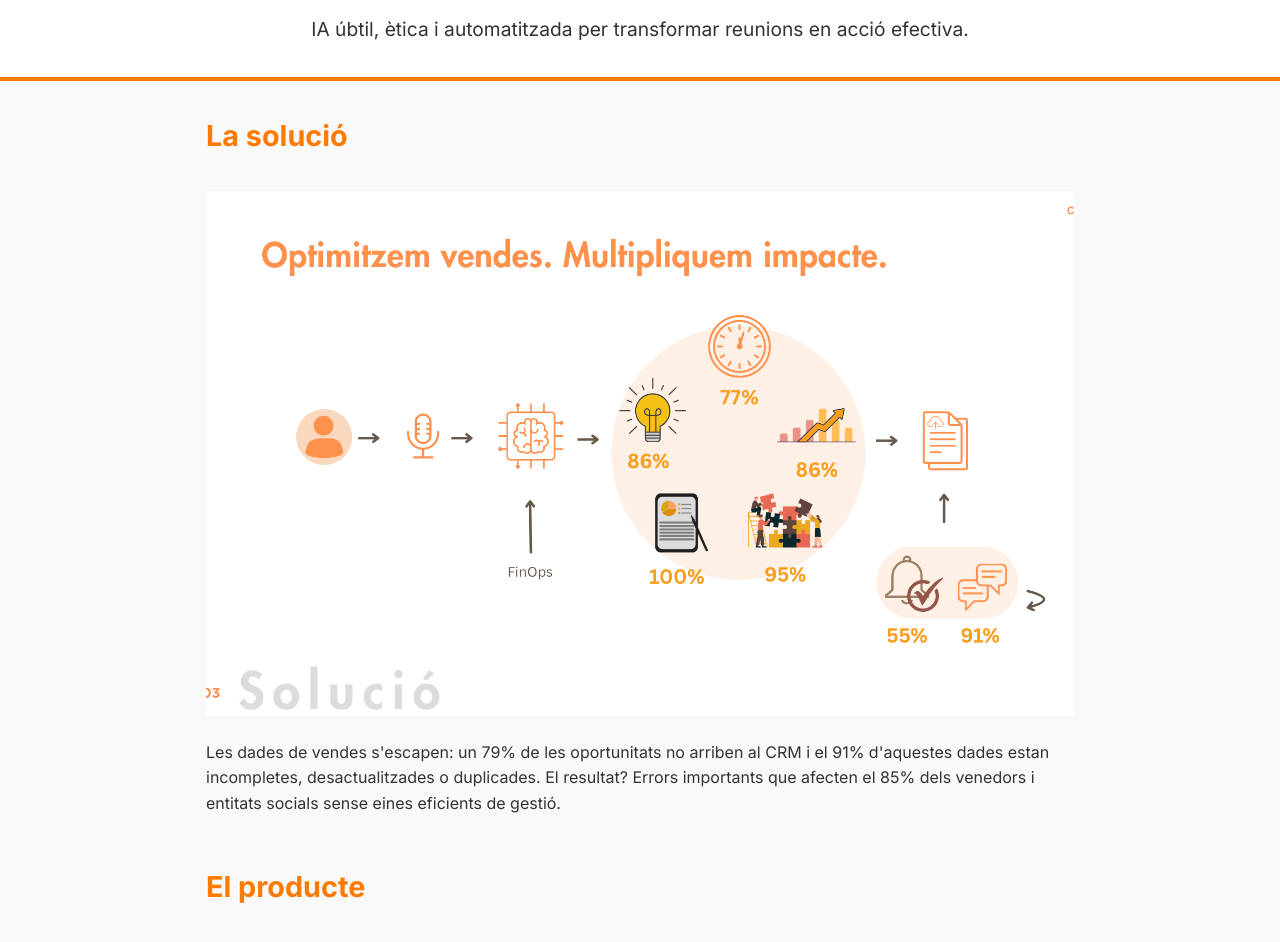
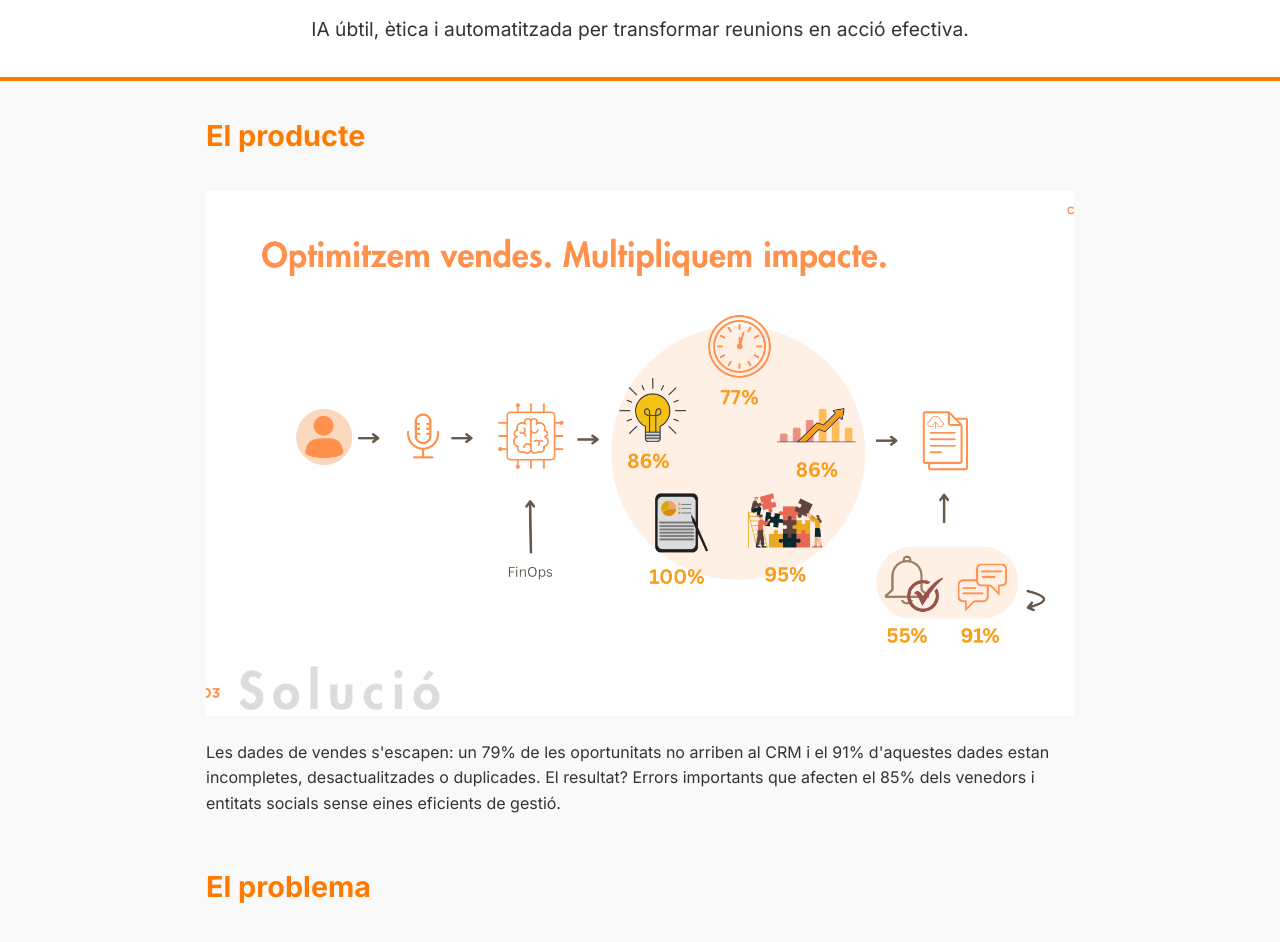
Before and after one commit to ChronAI2025/chronai, a plain HTML site: page index.html in a window 1280 px wide. Shown: the part 90-1032 px from the top of the page. Drawn offline with Linux system fonts and the light colour scheme.

Commit message:
Update index.html

```diff
--- a/index.html
+++ b/index.html
@@ -17,13 +17,13 @@
 
   <main>
     <section id="problema">
-      <h2>La solució</h2>
+      <h2>El producte</h2>
       <img src="img/problema.png" alt="Infografia problema CRM" style="max-width:100%; height:auto; margin: 1rem 0;">
       <p>Les dades de vendes s'escapen: un 79% de les oportunitats no arriben al CRM i el 91% d'aquestes dades estan incompletes, desactualitzades o duplicades. El resultat? Errors importants que afecten el 85% dels venedors i entitats socials sense eines eficients de gestió.</p>
     </section>
 
     <section id="producte">
-      <h2>El producte</h2>
+      <h2>El problema</h2>
       <img src="img/producte.png" alt="Flux funcional ChronAI" style="max-width:100%; height:auto; margin: 1rem 0;">
       <p>ChronAI escolta, entén i actua: transcriu reunions, identifica sentiments i oportunitats de venda, crea esborranys per al CRM i automatitza el seguiment. Amb un model SaaS i impacte social integrat, ChronAI optimitza processos i multiplica resultats.</p>
     </section>
```
